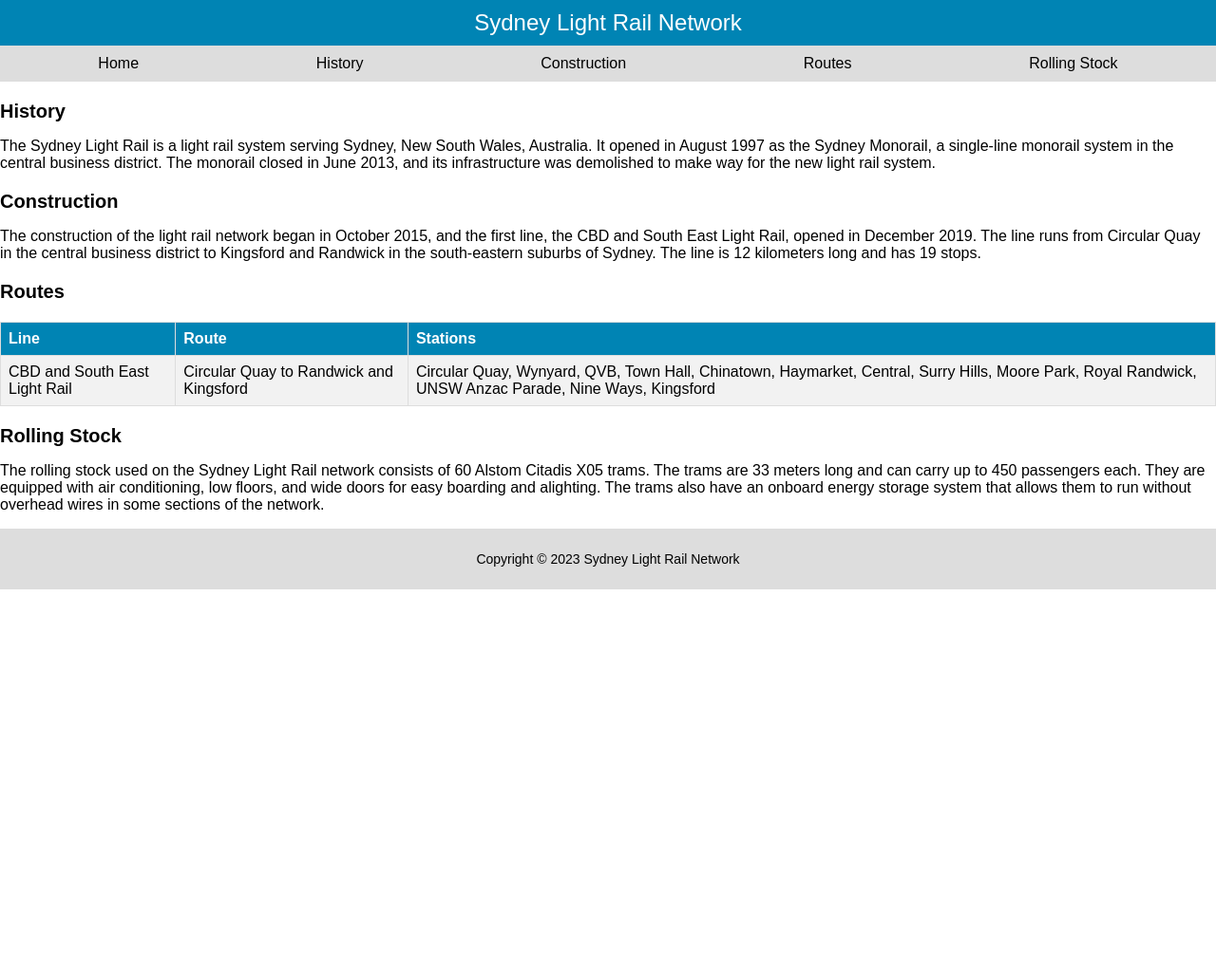
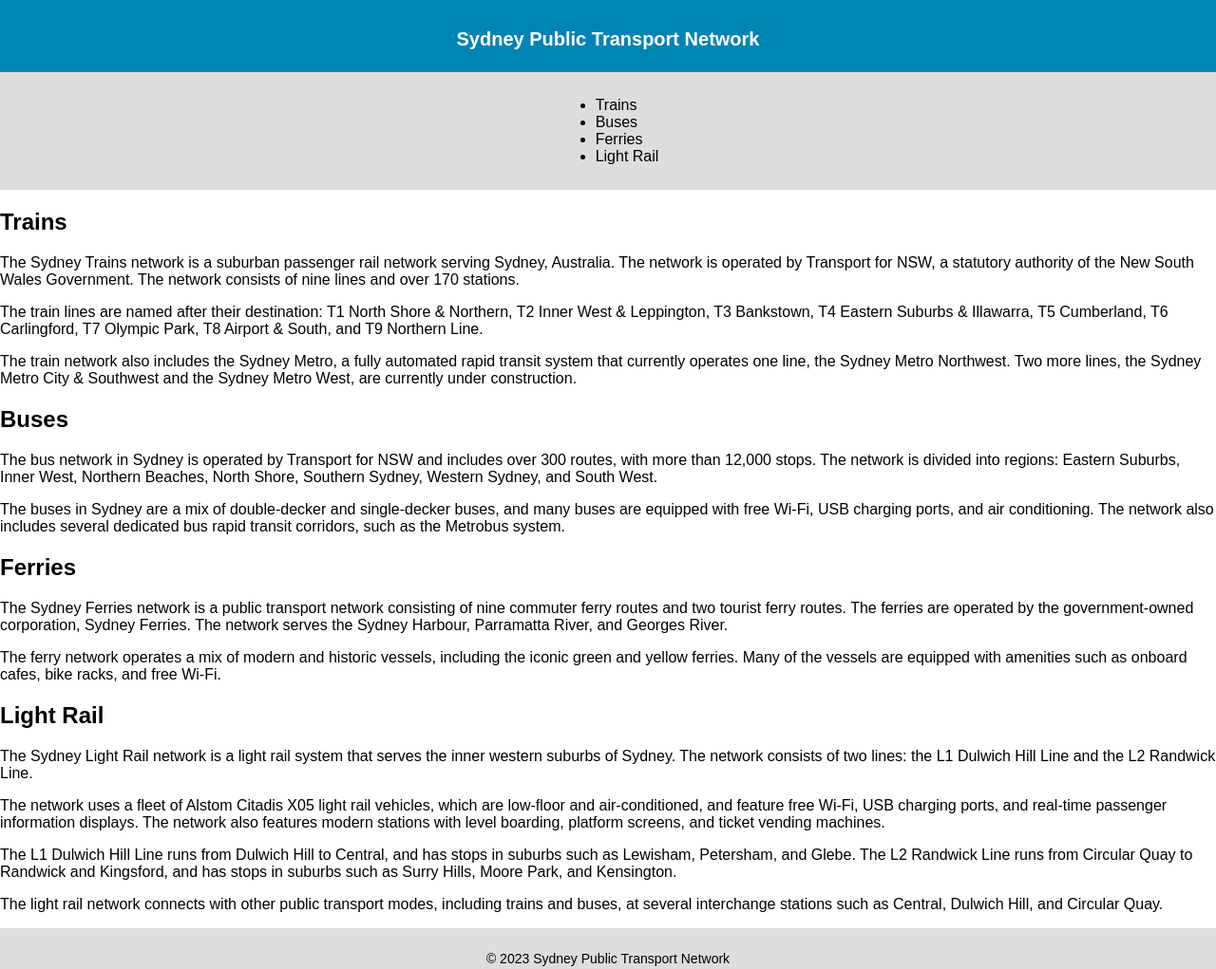
Before and after one commit to Jdinger03/trains, a plain HTML site: page index.html in a window 1280 px wide. Shown: the whole page at 95% size. Before the commit the page ends 800 px from the top, so only its background shows below. Drawn offline with Linux system fonts and the light colour scheme.

Commit message:
Update index.html

```diff
--- a/index.html
+++ b/index.html
@@ -1,41 +1,53 @@
 <!DOCTYPE html>
 <html>
   <head>
-	<title>Sydney Light Rail Network</title>
-	<meta charset="UTF-8">
-	<meta name="viewport" content="width=device-width, initial-scale=1.0">
+    <meta charset="utf-8">
+    <title>Sydney Public Transport Network</title>
     <link rel="stylesheet" href="styles.css">
   </head>
   <body>
-	<header>Sydney Light Rail Network</header>
+    <header>
+      <h1>Sydney Public Transport Network</h1>
+    </header>
+
     <nav>
-		<a href="#">Home</a>
-		<a href="#history">History</a>
-		<a href="#construction">Construction</a>
-		<a href="#routes">Routes</a>
-		<a href="#rolling-stock">Rolling Stock</a>
+      <ul>
+        <li><a href="#trains">Trains</a></li>
+        <li><a href="#buses">Buses</a></li>
+        <li><a href="#ferries">Ferries</a></li>
+        <li><a href="#light-rail">Light Rail</a></li>
+      </ul>
     </nav>
-	<h1 id="history">History</h1>
-	<p>The Sydney Light Rail is a light rail system serving Sydney, New South Wales, Australia. It opened in August 1997 as the Sydney Monorail, a single-line monorail system in the central business district. The monorail closed in June 2013, and its infrastructure was demolished to make way for the new light rail system.</p>
-	<h1 id="construction">Construction</h1>
-	<p>The construction of the light rail network began in October 2015, and the first line, the CBD and South East Light Rail, opened in December 2019. The line runs from Circular Quay in the central business district to Kingsford and Randwick in the south-eastern suburbs of Sydney. The line is 12 kilometers long and has 19 stops.</p>
-	<h1 id="routes">Routes</h1>
-	<table>
-		<tr>
-			<th>Line</th>
-			<th>Route</th>
-			<th>Stations</th>
-		</tr>
-		<tr>
-			<td>CBD and South East Light Rail</td>
-			<td>Circular Quay to Randwick and Kingsford</td>
-			<td>Circular Quay, Wynyard, QVB, Town Hall, Chinatown, Haymarket, Central, Surry Hills, Moore Park, Royal Randwick, UNSW Anzac Parade, Nine Ways, Kingsford</td>
-		</tr>
-	</table>
-	<h1 id="rolling-stock">Rolling Stock</h1>
-	<p>The rolling stock used on the Sydney Light Rail network consists of 60 Alstom Citadis X05 trams. The trams are 33 meters long and can carry up to 450 passengers each. They are equipped with air conditioning, low floors, and wide doors for easy boarding and alighting. The trams also have an onboard energy storage system that allows them to run without overhead wires in some sections of the network.</p>
+
+    <section id="trains">
+      <h2>Trains</h2>
+      <p>The Sydney Trains network is a suburban passenger rail network serving Sydney, Australia. The network is operated by Transport for NSW, a statutory authority of the New South Wales Government. The network consists of nine lines and over 170 stations.</p>
+      <p>The train lines are named after their destination: T1 North Shore & Northern, T2 Inner West & Leppington, T3 Bankstown, T4 Eastern Suburbs & Illawarra, T5 Cumberland, T6 Carlingford, T7 Olympic Park, T8 Airport & South, and T9 Northern Line.</p>
+      <p>The train network also includes the Sydney Metro, a fully automated rapid transit system that currently operates one line, the Sydney Metro Northwest. Two more lines, the Sydney Metro City & Southwest and the Sydney Metro West, are currently under construction.</p>
+    </section>
+
+    <section id="buses">
+      <h2>Buses</h2>
+      <p>The bus network in Sydney is operated by Transport for NSW and includes over 300 routes, with more than 12,000 stops. The network is divided into regions: Eastern Suburbs, Inner West, Northern Beaches, North Shore, Southern Sydney, Western Sydney, and South West.</p>
+      <p>The buses in Sydney are a mix of double-decker and single-decker buses, and many buses are equipped with free Wi-Fi, USB charging ports, and air conditioning. The network also includes several dedicated bus rapid transit corridors, such as the Metrobus system.</p>
+    </section>
+
+    <section id="ferries">
+      <h2>Ferries</h2>
+      <p>The Sydney Ferries network is a public transport network consisting of nine commuter ferry routes and two tourist ferry routes. The ferries are operated by the government-owned corporation, Sydney Ferries. The network serves the Sydney Harbour, Parramatta River, and Georges River.</p>
+      <p>The ferry network operates a mix of modern and historic vessels, including the iconic green and yellow ferries. Many of the vessels are equipped with amenities such as onboard cafes, bike racks, and free Wi-Fi.</p>
+    </section>
+
+    <section id="light-rail">
+      <h2>Light Rail</h2>
+      <p>The Sydney Light Rail network is a light rail system that serves the inner western suburbs of Sydney. The network consists of two lines: the L1 Dulwich Hill Line and the L2 Randwick Line.</p>
+      <p>The network uses a fleet of Alstom Citadis X05 light rail vehicles, which are low-floor and air-conditioned, and feature free Wi-Fi, USB charging ports, and real-time passenger information displays. The network also features modern stations with level boarding, platform screens, and ticket vending machines.</p>
+      <p>The L1 Dulwich Hill Line runs from Dulwich Hill to Central, and has stops in suburbs such as Lewisham, Petersham, and Glebe. The L2 Randwick Line runs from Circular Quay to Randwick and Kingsford, and has stops in suburbs such as Surry Hills, Moore Park, and Kensington.</p>
+
+  <p>The light rail network connects with other public transport modes, including trains and buses, at several interchange stations such as Central, Dulwich Hill, and Circular Quay.</p>
+</section>
+
 <footer>
-		<p>Copyright © 2023 Sydney Light Rail Network</p>
+  <p>&copy; 2023 Sydney Public Transport Network</p>
 </footer>
-</body>
-</html>
+</body></html>
```
Lines whose indentation alone changed are shown as unchanged.
